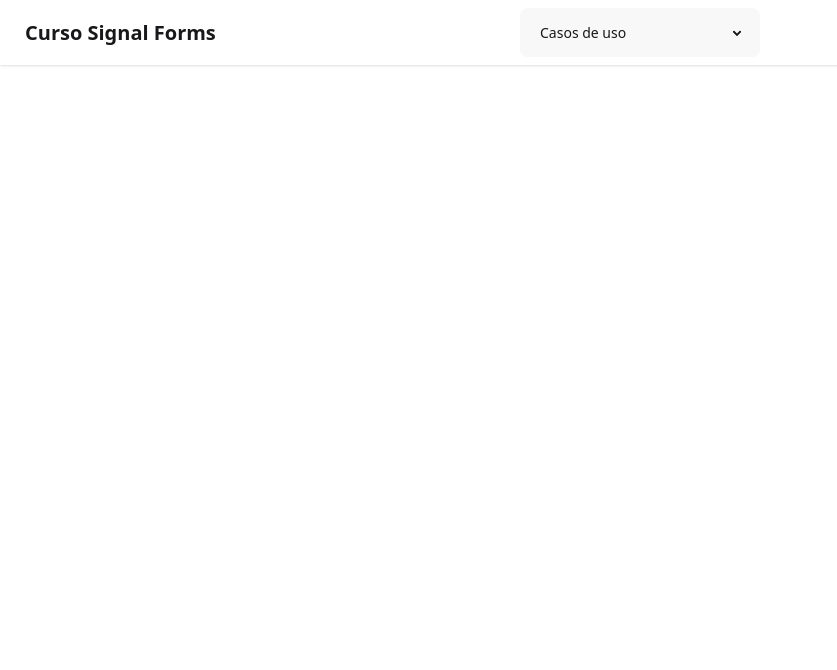
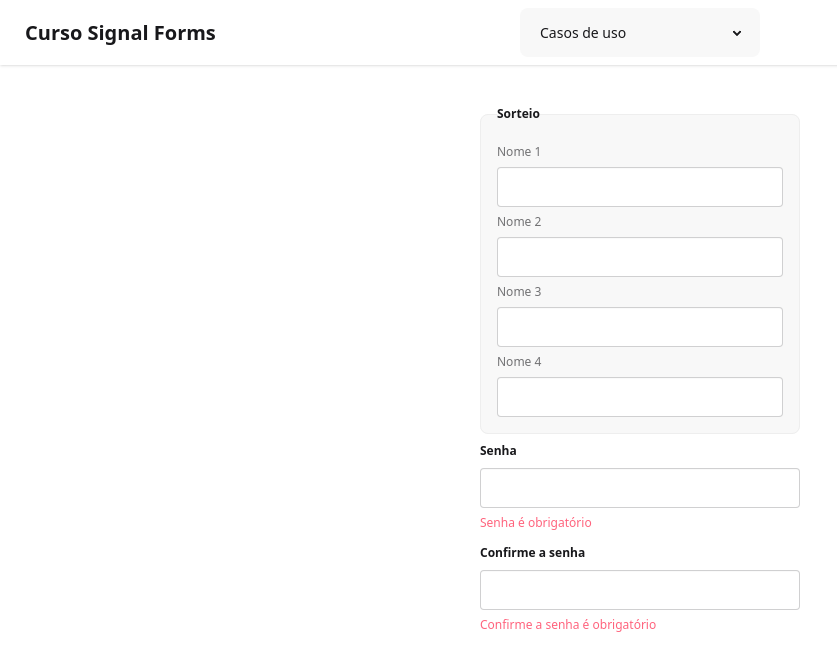
Before and after one commit to code-dimension/curso-signal-forms, an Angular app: page /cross-field-validation in a window 1280 px wide. Before the commit this address led to /. Shown: the top 670 px of the page, without its empty margins (0-837 px from the left). Built offline with nearby package versions, Linux system fonts and the light colour scheme.

Commit message:
feat: finaliza exemplos com cross-field validations

```diff
--- a/src/app/app.routes.ts
+++ b/src/app/app.routes.ts
@@ -7,6 +7,7 @@ import { ArrayField } from './features/5.array-field/array-field.component';
 import { Validators } from './features/6.validators/validators.component';
 import { StateClasses } from './features/7.state-classes/state-classes.component';
 import { Metadata } from './features/8.metadata/metadata.component';
+import { CrossFieldValidation } from './features/9.cross-field-validation/cross-field-validation.component';
 
 export const routes: Routes = [
   {
@@ -41,4 +42,8 @@ export const routes: Routes = [
     path: '8-matadata',
     component: Metadata,
   },
+  {
+    path: 'cross-field-validation',
+    component: CrossFieldValidation,
+  },
 ];
--- /dev/null
+++ b/src/app/features/9.cross-field-validation/cross-field-validation.component.html
@@ -0,0 +1,45 @@
+<fieldset class="fieldset bg-base-200 border-base-300 rounded-box w-xs border p-4">
+  <legend class="fieldset-legend">Sorteio</legend>
+
+  <label class="label">Nome 1</label>
+  <input type="text" class="input" [formField]="form.names.name1" />
+  @for (error of form.names.name1().errors(); track error) {
+    <span class="text-error">{{ error.message }}</span>
+  }
+
+  <label class="label">Nome 2</label>
+  <input type="text" class="input" [formField]="form.names.name2" />
+  @for (error of form.names.name2().errors(); track error) {
+    <span class="text-error">{{ error.message }}</span>
+  }
+
+  <label class="label">Nome 3</label>
+  <input type="text" class="input" [formField]="form.names.name3" />
+  @for (error of form.names.name3().errors(); track error) {
+    <span class="text-error">{{ error.message }}</span>
+  }
+
+  <label class="label">Nome 4</label>
+  <input type="text" class="input" [formField]="form.names.name4" />
+  @for (error of form.names.name4().errors(); track error) {
+    <span class="text-error">{{ error.message }}</span>
+  }
+</fieldset>
+
+<fieldset class="fieldset">
+  <legend class="fieldset-legend">Senha</legend>
+  <input type="password" class="input" [formField]="form.password" />
+
+  @for (error of form.password().errors(); track error) {
+    <span class="text-error">{{ error.message }}</span>
+  }
+</fieldset>
+
+<fieldset class="fieldset">
+  <legend class="fieldset-legend">Confirme a senha</legend>
+  <input type="password" class="input" [formField]="form.confirmPassword" />
+
+  @for (error of form.confirmPassword().errors(); track error) {
+    <span class="text-error">{{ error.message }}</span>
+  }
+</fieldset>
--- /dev/null
+++ b/src/app/features/9.cross-field-validation/cross-field-validation.component.ts
@@ -0,0 +1,90 @@
+import { Component, signal } from '@angular/core';
+import { form, required, validate, FormField, validateTree } from '@angular/forms/signals';
+
+interface FormModel {
+  password: string;
+  confirmPassword: string;
+  names: {
+    name1: string;
+    name2: string;
+    name3: string;
+    name4: string;
+  };
+}
+
+@Component({
+  selector: 'app-cross-field-validation',
+  imports: [FormField],
+  templateUrl: './cross-field-validation.component.html',
+  styleUrl: './cross-field-validation.component.css',
+})
+export class CrossFieldValidation {
+  protected formModel = signal<FormModel>({
+    password: '',
+    confirmPassword: '',
+    names: {
+      name1: '',
+      name2: '',
+      name3: '',
+      name4: '',
+    },
+  });
+
+  protected form = form(this.formModel, (schema) => {
+    required(schema.password, { message: 'Senha é obrigatório' });
+    required(schema.confirmPassword, { message: 'Confirme a senha é obrigatório' });
+
+    validate(schema.confirmPassword, ({ value, valueOf, state, stateOf }) => {
+      const confirmPasswordValue = value();
+      const passwordValue = valueOf(schema.password);
+
+      if (!state.touched() || !stateOf(schema.password).touched()) {
+        return null;
+      }
+
+      if (confirmPasswordValue !== passwordValue) {
+        return {
+          kind: 'passwordDoesNotMatch',
+          message: 'As senhas não são iguais',
+        };
+      }
+
+      return null;
+    });
+
+    validateTree(schema.names, ({ value, fieldTreeOf }) => {
+      const fields = Object.keys(value()).map((propName) => {
+        return {
+          value: (value() as any)[propName],
+          fieldTree: fieldTreeOf((schema.names as any)[propName]),
+        };
+      });
+
+      const duplicatedFields: typeof fields = [];
+
+      const uniqueFields = new Set();
+
+      fields
+        .filter((field) => !!field.value)
+        .forEach((field) => {
+          if (uniqueFields.has(field.value)) {
+            duplicatedFields.push(field);
+          } else {
+            uniqueFields.add(field.value);
+          }
+        });
+
+      if (duplicatedFields.length > 0) {
+        return duplicatedFields.map((field) => {
+          return {
+            kind: 'duplicateField',
+            fieldTree: field.fieldTree,
+            message: 'Esse nome já está em uso',
+          };
+        });
+      }
+
+      return null;
+    });
+  });
+}
```
Also changed, not shown: src/app/features/9.cross-field-validation/cross-field-validation.component.css (added).
